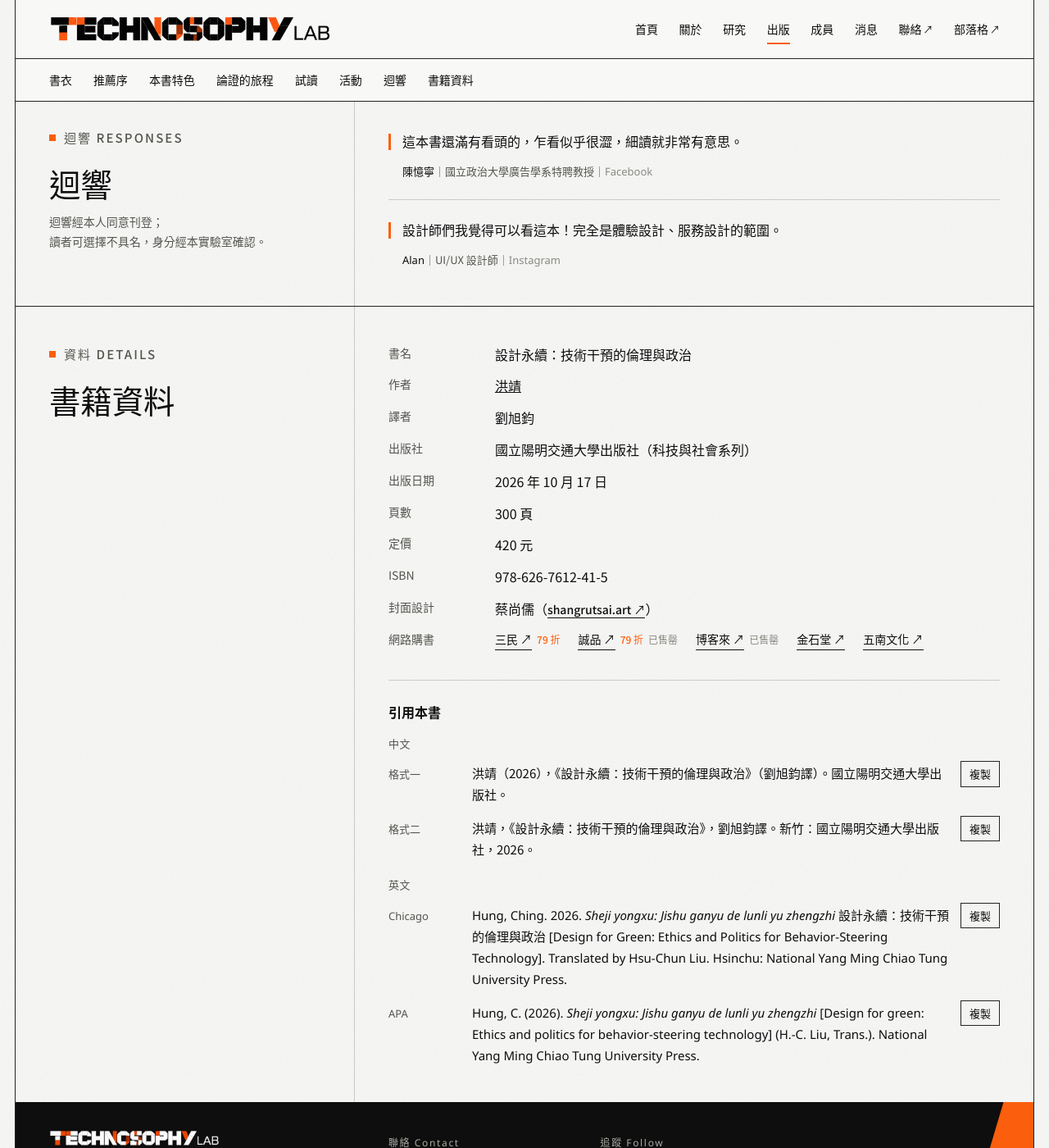
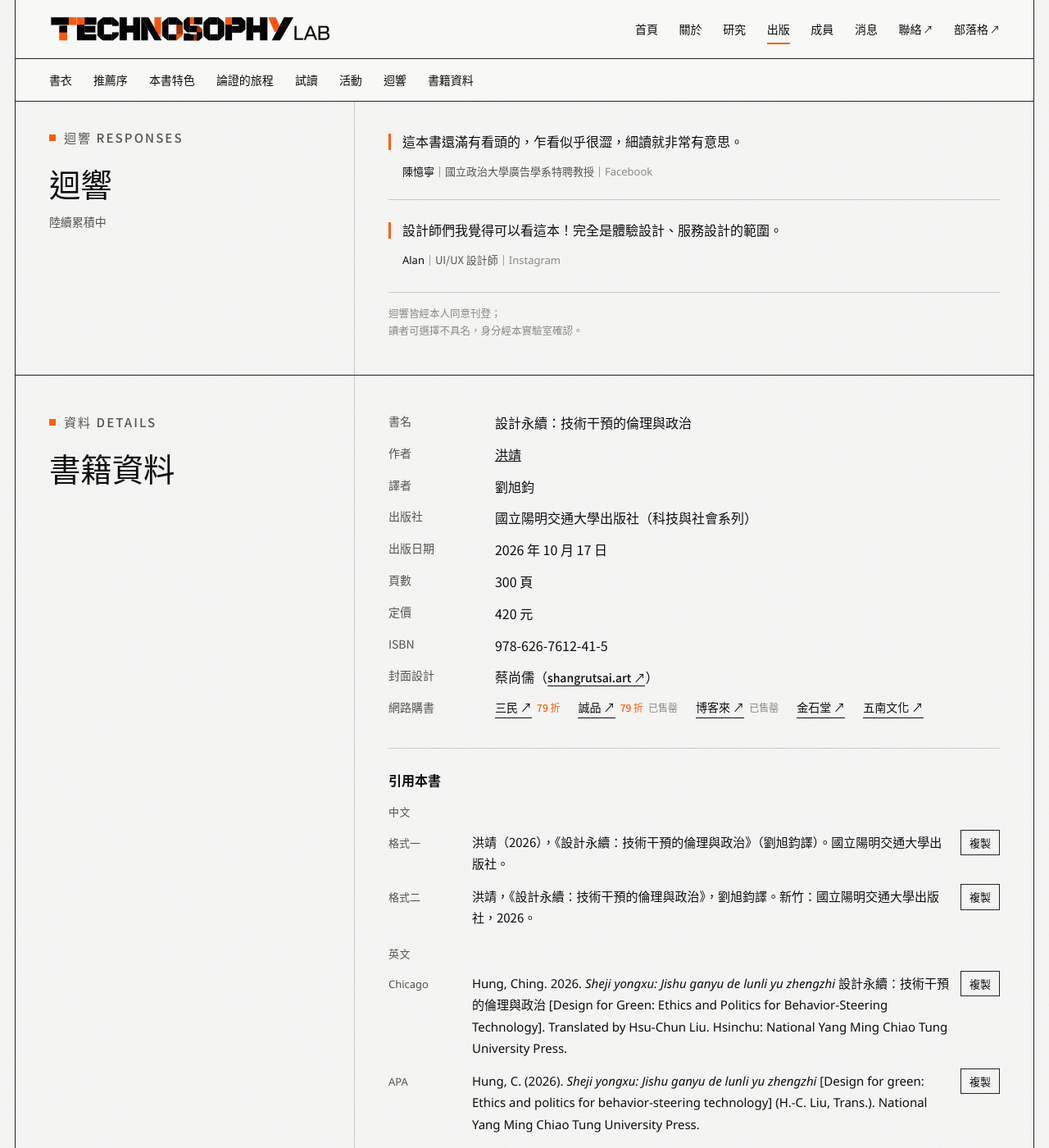
Before and after one commit to hungching1982/technosophy-lab, a Jekyll site: the page built from design-for-green/index.html, in a window 1280 px wide and 1400 px high, scrolled down 8565 px. Shown: the whole window at 82% size. Built offline with Jekyll 4.4.1, drawn with Linux system fonts in a browser that asks for light colours.

Commit message:
迴響區：刊登說明移到列表下方，大標下新增「陸續累積中」
Co-Authored-By: Claude Opus 5.5 <noreply@anthropic.com>
Claude-Session: https://claude.ai/code/session_01Sc6BJmwojMoBBfzfk5WCKx

```diff
--- a/_data/dfg.yml
+++ b/_data/dfg.yml
@@ -1,7 +1,8 @@
 # 《設計永續》專頁的內容。推薦序、作者序全文在 _includes/dfg/（已依書稿定稿校對）。
 # journey：論證的旅程；seg 是論證的段落（0 作者序、1 第一二章、2 第三四章、3 第五到七章、4 第八章、5 第九章）。
 # responses：迴響，放短句或短段落。空的時候整個區塊不顯示。依檔案順序排列（具名的放前面）。
-# responses_note：迴響區的說明文字（桌機在標題欄，手機在迴響之後）。
+# responses_status：大標下方的灰色小字。迴響累積到六則左右時刪掉這一行。
+# responses_note：迴響列表下方的刊登說明。
 #   格式：- text: 引文（照原文，不改字；刪節用「……」）
 #           name: 姓名（不願具名者寫讀者自訂的稱呼）
 #           name_lang: en（姓名是英文時加上，可省略）
@@ -140,7 +141,8 @@ citations:
   - label: APA
     text: 'Hung, C. (2026). <i>Sheji yongxu: Jishu ganyu de lunli yu zhengzhi</i> [Design for green: Ethics and politics for behavior-steering technology] (H.-C. Liu, Trans.). National Yang Ming Chiao Tung University Press.'
 # 迴響（格式見檔案開頭）。具名的放前面；全部刪光時寫成 responses: []，整個區塊就不顯示。
-responses_note: 迴響經本人同意刊登；讀者可選擇不具名，身分經本實驗室確認。
+responses_status: 陸續累積中
+responses_note: 迴響皆經本人同意刊登；讀者可選擇不具名，身分經本實驗室確認。
 responses:
 - text: 這本書還滿有看頭的，乍看似乎很澀，細讀就非常有意思。
   name: 陳憶寧
--- a/assets/css/book.css
+++ b/assets/css/book.css
@@ -199,9 +199,5 @@ html.lb-open { overflow: hidden; }
 .resp footer span::before { content: "｜"; color: var(--ink-2); }
 .resp footer span[lang] { color: var(--ink-3); }
 .resp footer a { margin-left: .8em; }
-.resp-note { margin: 14px 0 0; font-size: 12.5px; color: var(--ink-3); line-height: 1.7; }
-.resp-note.rn-body { display: none; }
-@media (max-width: 760px) {
-  .resp-note.rn-head { display: none; }
-  .resp-note.rn-body { display: block; margin-top: 26px; padding-top: 14px; border-top: 1px solid var(--hair); }
-}
+.resp-status { margin: 10px 0 0; font-size: 12.5px; color: var(--ink-3); line-height: 1.7; }
+.resp-note { margin: 26px 0 0; padding-top: 14px; border-top: 1px solid var(--hair); font-size: 12.5px; color: var(--ink-3); line-height: 1.7; }
--- a/design-for-green/index.html
+++ b/design-for-green/index.html
@@ -123,8 +123,8 @@ extra_css2: /assets/css/book.css
 
 {%- if site.data.dfg.responses.size > 0 %}
 <section class="blk" id="responses" aria-labelledby="rs-title">
-  <div class="head"><p class="eyebrow">迴響 Responses</p><h2 id="rs-title">迴響</h2>{% if site.data.dfg.responses_note %}<p class="resp-note rn-head">{{ site.data.dfg.responses_note | replace: '；', '；<br>' }}</p>{% endif %}</div>
-  <div class="body"><ul class="resp">{% for r in site.data.dfg.responses %}<li><blockquote><p>{{ r.text }}</p><footer><b{% if r.name_lang %} lang="{{ r.name_lang }}"{% endif %}>{{ r.name }}</b><span>{{ r.title }}</span>{% if r.via %}<span lang="en">{{ r.via }}</span>{% endif %}{% if r.link %}<a class="textlink" href="{{ r.link }}" rel="noopener">全文</a>{% endif %}</footer></blockquote></li>{% endfor %}</ul>{% if site.data.dfg.responses_note %}<p class="resp-note rn-body">{{ site.data.dfg.responses_note | replace: '；', '；<br>' }}</p>{% endif %}</div>
+  <div class="head"><p class="eyebrow">迴響 Responses</p><h2 id="rs-title">迴響</h2>{% if site.data.dfg.responses_status %}<p class="resp-status">{{ site.data.dfg.responses_status }}</p>{% endif %}</div>
+  <div class="body"><ul class="resp">{% for r in site.data.dfg.responses %}<li><blockquote><p>{{ r.text }}</p><footer><b{% if r.name_lang %} lang="{{ r.name_lang }}"{% endif %}>{{ r.name }}</b><span>{{ r.title }}</span>{% if r.via %}<span lang="en">{{ r.via }}</span>{% endif %}{% if r.link %}<a class="textlink" href="{{ r.link }}" rel="noopener">全文</a>{% endif %}</footer></blockquote></li>{% endfor %}</ul>{% if site.data.dfg.responses_note %}<p class="resp-note">{{ site.data.dfg.responses_note | replace: '；', '；<br>' }}</p>{% endif %}</div>
 </section>
 {%- endif %}
 
```
Also changed, not shown: README.md.
